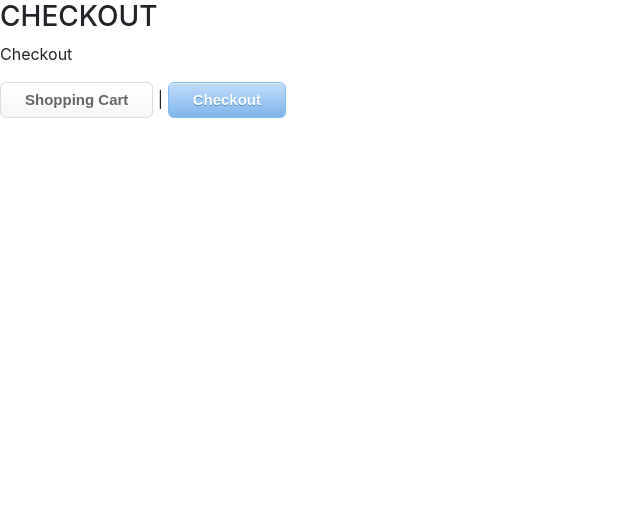
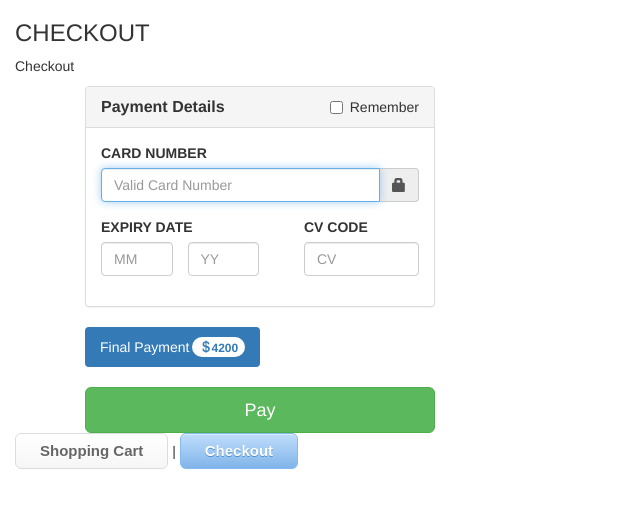
Before and after one commit to atculpepper/angularShoppingCart, an Angular app in the folder angular-shopping-router/: page /checkout in a window 1280 px wide. Shown: the top 508 px of the page, without its empty margins (0-640 px from the left). Built offline with nearby package versions, Linux system fonts and the light colour scheme.

Commit message:
brought in bootstrap code snippets for cart and checkout. Still need to add delete buttons & update cost, etc

```diff
--- a/angular-shopping-router/src/app/app.component.html
+++ b/angular-shopping-router/src/app/app.component.html
@@ -17,8 +17,8 @@
     <title>Angular Shopping</title>
   </head>
   <body>
+    <div class="container-fluid">
       <router-outlet></router-outlet>
-
       <nav>
         <a
           class="button"
@@ -31,6 +31,7 @@
           >Checkout</a
         >
       </nav>
+    </div>
 
     <!-- Optional JavaScript -->
     <!-- jQuery first, then Popper.js, then Bootstrap JS -->
--- a/angular-shopping-router/src/app/checkout/checkout.component.css
+++ b/angular-shopping-router/src/app/checkout/checkout.component.css
@@ -0,0 +1,13 @@
+body {
+  margin-top: 20px;
+}
+.panel-title {
+  display: inline;
+  font-weight: bold;
+}
+.checkbox.pull-right {
+  margin: 0;
+}
+.pl-ziro {
+  padding-left: 0px;
+}
--- a/angular-shopping-router/src/app/checkout/checkout.component.html
+++ b/angular-shopping-router/src/app/checkout/checkout.component.html
@@ -9,3 +9,104 @@
 
 <h3>CHECKOUT</h3>
 <p>Checkout</p>
+
+<link
+  href="//netdna.bootstrapcdn.com/bootstrap/3.0.0/css/bootstrap.min.css"
+  rel="stylesheet"
+  id="bootstrap-css"
+/>
+<script src="//netdna.bootstrapcdn.com/bootstrap/3.0.0/js/bootstrap.min.js"></script>
+<script src="//code.jquery.com/jquery-1.11.1.min.js"></script>
+<!------ Include the above in your HEAD tag ---------->
+
+<div class="container">
+  <div class="row">
+    <div class="col-xs-12 col-md-4">
+      <div class="panel panel-default">
+        <div class="panel-heading">
+          <h3 class="panel-title">Payment Details</h3>
+          <div class="checkbox pull-right">
+            <label>
+              <input type="checkbox" />
+              Remember
+            </label>
+          </div>
+        </div>
+        <div class="panel-body">
+          <form role="form">
+            <div class="form-group">
+              <label for="cardNumber"> CARD NUMBER</label>
+              <div class="input-group">
+                <input
+                  type="text"
+                  class="form-control"
+                  id="cardNumber"
+                  placeholder="Valid Card Number"
+                  required
+                  autofocus
+                />
+                <span class="input-group-addon"
+                  ><span class="glyphicon glyphicon-lock"></span
+                ></span>
+              </div>
+            </div>
+            <div class="row">
+              <div class="col-xs-7 col-md-7">
+                <div class="form-group">
+                  <label for="expityMonth"> EXPIRY DATE</label>
+                  <div class="col-xs-6 col-lg-6 pl-ziro">
+                    <input
+                      type="text"
+                      class="form-control"
+                      id="expityMonth"
+                      placeholder="MM"
+                      required
+                    />
+                  </div>
+                  <div class="col-xs-6 col-lg-6 pl-ziro">
+                    <input
+                      type="text"
+                      class="form-control"
+                      id="expityYear"
+                      placeholder="YY"
+                      required
+                    />
+                  </div>
+                </div>
+              </div>
+              <div class="col-xs-5 col-md-5 pull-right">
+                <div class="form-group">
+                  <label for="cvCode"> CV CODE</label>
+                  <input
+                    type="password"
+                    class="form-control"
+                    id="cvCode"
+                    placeholder="CV"
+                    required
+                  />
+                </div>
+              </div>
+            </div>
+          </form>
+        </div>
+      </div>
+      <ul class="nav nav-pills nav-stacked">
+        <li class="active">
+          <a href="#"
+            ><span class="badge pull-right"
+              ><span class="glyphicon glyphicon-usd"></span>4200</span
+            >
+            Final Payment</a
+          >
+        </li>
+      </ul>
+      <br />
+      <a
+        href="http://www.jquery2dotnet.com"
+        class="btn btn-success btn-lg btn-block"
+        role="button"
+        >Pay</a
+      >
+    </div>
+  </div>
+</div>
--- a/angular-shopping-router/src/app/shopping-cart/shopping-cart.component.html
+++ b/angular-shopping-router/src/app/shopping-cart/shopping-cart.component.html
@@ -4,5 +4,63 @@
   integrity="sha384-JcKb8q3iqJ61gNV9KGb8thSsNjpSL0n8PARn9HuZOnIxN0hoP+VmmDGMN5t9UJ0Z"
   crossorigin="anonymous"
 />
-<h3>SHOPPING CART</h3>
-<p>Shopping Cart</p>
+<router-outlet></router-outlet>
+
+<div class="container">
+  <h3>SHOPPING CART</h3>
+  <p>Shopping Cart</p>
+  <div class="row">
+    <div class="col-md-4 order-md-2 mb-4">
+      <h4 class="d-flex justify-content-between align-items-center mb-3">
+        <span class="text-muted">Your cart</span>
+        <span class="badge badge-secondary badge-pill">3</span>
+      </h4>
+      <ul class="list-group mb-3 sticky-top">
+        <li class="list-group-item d-flex justify-content-between lh-condensed">
+          <div>
+            <h6 class="my-0">Product name</h6>
+            <small class="text-muted">Brief description</small>
+          </div>
+          <span class="text-muted">$12</span>
+        </li>
+        <li class="list-group-item d-flex justify-content-between lh-condensed">
+          <div>
+            <h6 class="my-0">Second product</h6>
+            <small class="text-muted">Brief description</small>
+          </div>
+          <span class="text-muted">$8</span>
+        </li>
+        <li class="list-group-item d-flex justify-content-between lh-condensed">
+          <div>
+            <h6 class="my-0">Third item</h6>
+            <small class="text-muted">Brief description</small>
+          </div>
+          <span class="text-muted">$5</span>
+        </li>
+        <li class="list-group-item d-flex justify-content-between bg-light">
+          <div class="text-success">
+            <h6 class="my-0">Promo code</h6>
+            <small>EXAMPLECODE</small>
+          </div>
+          <span class="text-success">-$5</span>
+        </li>
+        <li class="list-group-item d-flex justify-content-between">
+          <span>Total (USD)</span>
+          <strong>$20</strong>
+        </li>
+      </ul>
+      <form class="card p-2">
+        <div class="input-group">
+          <input type="text" class="form-control" placeholder="Promo code" />
+          <div class="input-group-append">
+            <button type="submit" class="btn btn-secondary">Redeem</button>
+          </div>
+        </div>
+        <hr class="mb-4" />
+        <a class="btn btn-primary btn-lg btn-block" routerLink="/checkout"
+          >Continue to checkout
+        </a>
+      </form>
+    </div>
+  </div>
+</div>
```
Lines whose indentation alone changed are shown as unchanged.
